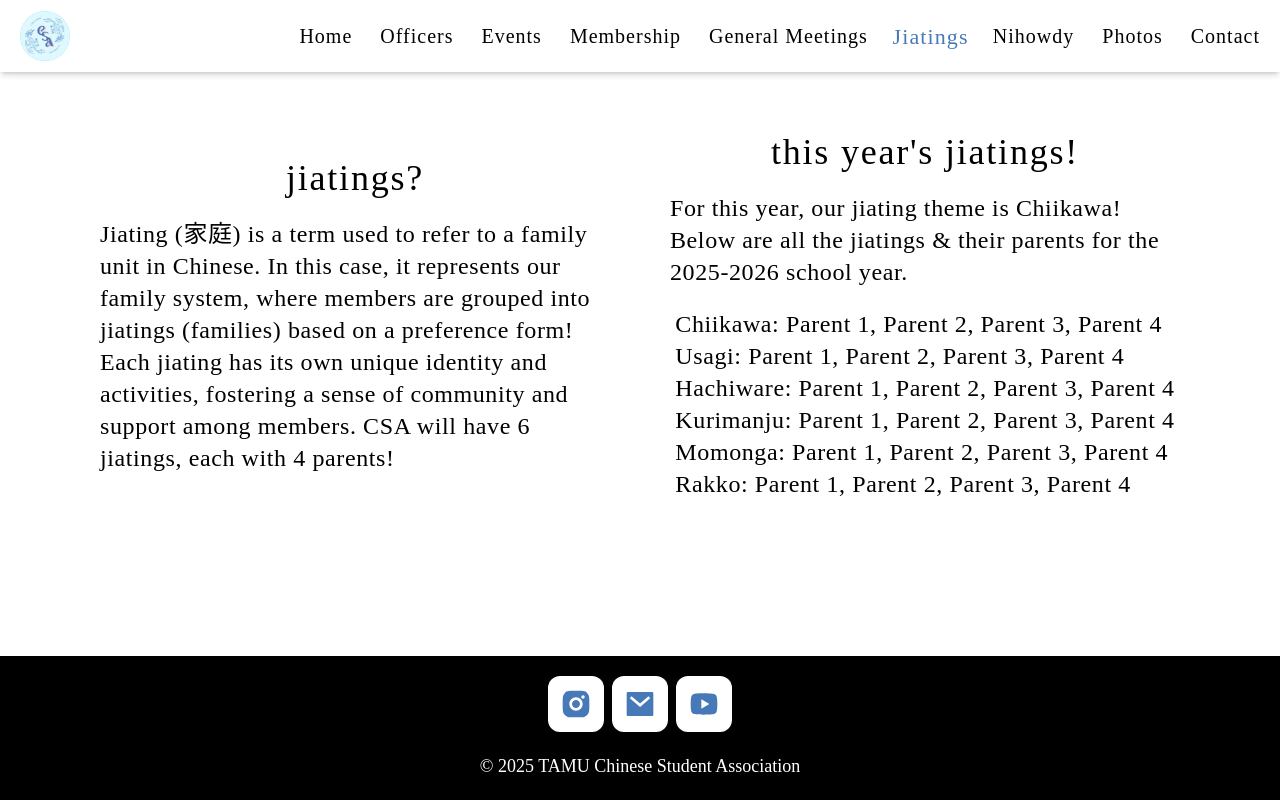
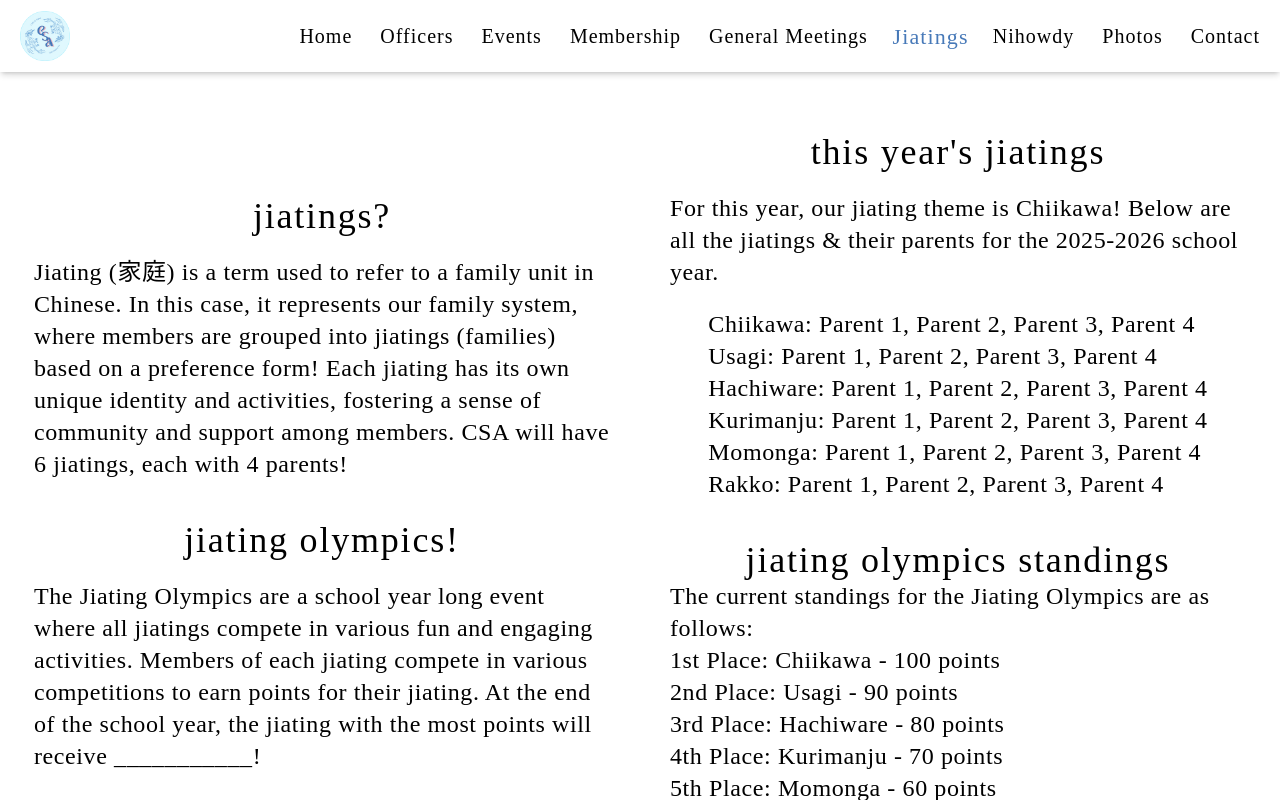
Before and after one commit to tamucsa/website, a Next.js app: page /jiatings in a window 1280 px wide. Built offline with nearby package versions, Linux system fonts and the light colour scheme; a web font is replaced by a local one.

Commit message:
added some jto stuff, todo: likely switch to grid format to make it less confusing

```diff
--- a/src/app/jiatings/page.tsx
+++ b/src/app/jiatings/page.tsx
@@ -3,6 +3,8 @@
 const JiatingsPage = () => {
     return (
         <div className="flex flex-col lg:flex-row items-center justify-center gap-10 lg:gap-15 px-15 md:px-25 mt-10 md:mt-15 pb-10">
+          {/* Left/Top Section (Info)*/}
+          <div className="flex flex-col items-center lg:w-lg xl:w-xl gap-10">
             {/* Jiatings? paragraph*/}
             <div className="flex flex-col items-center lg:w-md xl:w-xl gap-5">
               <h1 className='container text-center font-primary tracking-wider text-3xl md:text-4xl'>jiatings?</h1>
@@ -10,9 +12,19 @@
                 Jiating (家庭) is a term used to refer to a family unit in Chinese. In this case, it represents our family system, where members are grouped into jiatings (families) based on a preference form! Each jiating has its own unique identity and activities, fostering a sense of community and support among members. CSA will have 6 jiatings, each with 4 parents!
               </p>
             </div>
+            {/* Jiating Olympics paragraph */}
+            <div className="flex flex-col items-center lg:w-md xl:w-xl gap-5">
+              <h1 className='container text-center font-primary tracking-wider text-3xl md:text-4xl'>jiating olympics!</h1>
+              <p className="font-secondary text-lg md:text-2xl tracking-wide">
+                The Jiating Olympics are a school year long event where all jiatings compete in various fun and engaging activities. Members of each jiating compete in various competitions to earn points for their jiating. At the end of the school year, the jiating with the most points will receive ___________!
+              </p>
+            </div>
+          </div>
+          {/* Right/Bottom Section (This year's specific info) */}
+          <div>
             {/* This year's paragraph */}
             <div className="flex flex-col items-center lg:w-lg xl:w-xl gap-5">
-            <h1 className='container text-center font-primary tracking-wider text-3xl md:text-4xl'>this year's jiatings!</h1>
+              <h1 className='container text-center font-primary tracking-wider text-3xl md:text-4xl'>this year's jiatings</h1>
               <p className="font-secondary text-lg md:text-2xl tracking-wide">
                 For this year, our jiating theme is Chiikawa! Below are all the jiatings & their parents for the 2025-2026 school year.
               </p>
@@ -25,6 +37,22 @@
                 <p className="">Rakko: Parent 1, Parent 2, Parent 3, Parent 4</p>
               </div>
             </div>
+            {/* Current Jiating Olympics Standings */}
+            <div>
+              <h1 className='container text-center font-primary tracking-wider text-3xl md:text-4xl mt-10'>jiating olympics standings</h1>
+              <p className="font-secondary text-lg md:text-2xl tracking-wide">
+                The current standings for the Jiating Olympics are as follows:
+              </p>
+              <div className="font-secondary text-lg md:text-2xl tracking-wide">
+                <p className="">1st Place: Chiikawa - 100 points</p>
+                <p className="">2nd Place: Usagi - 90 points</p>
+                <p className="">3rd Place: Hachiware - 80 points</p>
+                <p className="">4th Place: Kurimanju - 70 points</p>
+                <p className="">5th Place: Momonga - 60 points</p>
+                <p className="">6th Place: Rakko - 50 points</p>
+              </div>
+            </div>
+          </div>
         </div>
     );
 }
```
Lines whose indentation alone changed are shown as unchanged.
